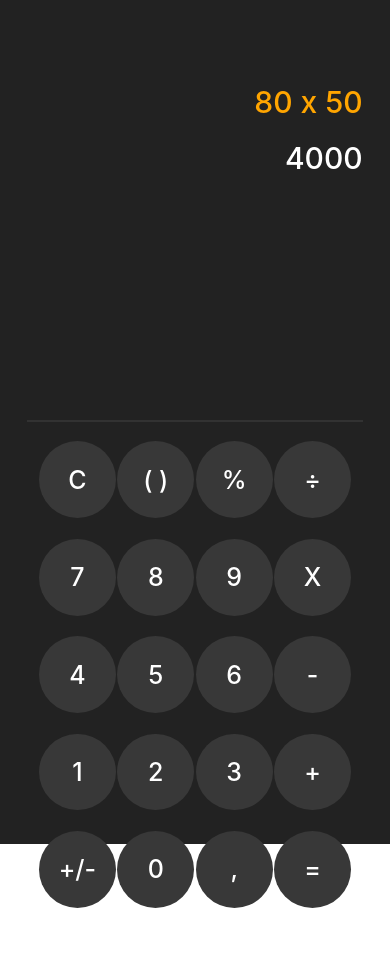
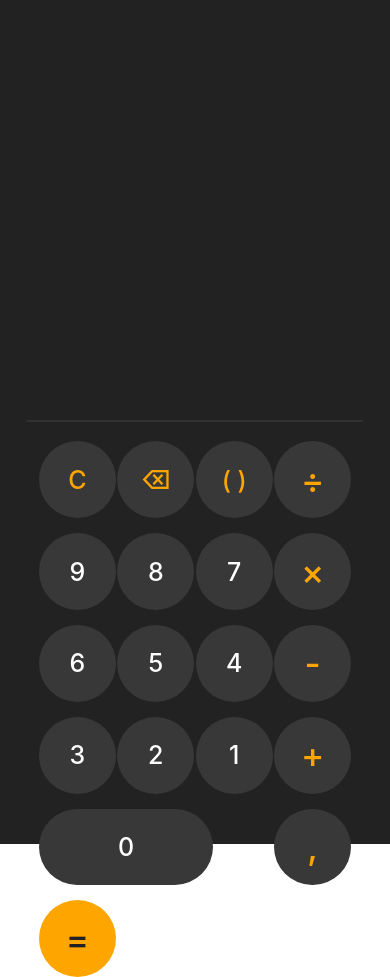
Before and after one commit to VicMartins5/Calculadora-React_Native, a React Native app: screen / in a window 390 px wide. Before the commit the page ends 928 px from the top, so only its background shows below. Built offline with nearby package versions, Linux system fonts and the light colour scheme.

Commit message:
Update App.js
Parte visual finalizada
Funções feitas:
* Apagar tudo
* Apagar último
* Adicionar números na tela
* Mostrar resultado básico (soma e subtração)

```diff
--- a/App.js
+++ b/App.js
@@ -5,99 +5,74 @@ import {
   View,
   Dimensions,
   TouchableOpacity,
+  TextInput
 } from 'react-native';
+import { useState } from "react";
 
 var height = Dimensions.get("window").height;
 var width = Dimensions.get("window").width;
 
 export default function App() {
+  const [operacao, setOperacao] = useState("")
+  const [resultado, setResultado] = useState("")
+  const AddOper = (valor) => {
+    setOperacao(operacao + valor);
+  }
+
+  const LimparOper = () => {
+    setOperacao("");
+    setResultado("");
+  }
+
+  const ApagarOper = () => {
+    setOperacao(operacao.slice(0, -1))
+    setResultado("");
+  }
+
+  const Result = () => {
+    var resul = eval(operacao)
+    setResultado(resul)
+  }
+
   return (
     <View style={styles.container}>
       <StatusBar style="light" />
       <View style={styles.calculadora}>
         <View
           style={styles.visor}>
-          <Text style={styles.texto}>80 x 50</Text>
-          <Text style={[styles.texto, {marginTop: 20, color: "white"}]}>4000</Text>
+          <TextInput
+            style={styles.texto}
+            value={operacao}
+            onChangeText={(text) => setOperacao(text)}
+            keyboardType={"numeric"}
+          />
+          <Text style={[styles.texto, {marginTop: 20, color: "white"}]}>{resultado}</Text>
         </View>
 
         <View style={styles.botoes_grupo}>
-          <TouchableOpacity style={styles.botoes}>
-            <Text style={styles.botoes_texto}>C</Text>
-          </TouchableOpacity>
-          <TouchableOpacity style={styles.botoes}>
-            <Text style={styles.botoes_texto}>( )</Text>
-          </TouchableOpacity>
-          <TouchableOpacity style={styles.botoes}>
-            <Text style={styles.botoes_texto}>%</Text>
-          </TouchableOpacity>
-          <TouchableOpacity style={styles.botoes}>
-            <Text style={styles.botoes_texto}>÷</Text>
-          </TouchableOpacity>
+          <TouchableOpacity onPress={LimparOper} style={styles.botoes}><Text style={[styles.botoes_texto, styles.botoes_texto_esp]}>C</Text></TouchableOpacity>
+          <TouchableOpacity onPress={ApagarOper} style={styles.botoes}><Text style={[styles.botoes_texto, styles.botoes_texto_esp]}>⌫</Text></TouchableOpacity>
+          <TouchableOpacity style={styles.botoes}><Text style={[styles.botoes_texto, styles.botoes_texto_esp]}>( )</Text></TouchableOpacity>
+          <TouchableOpacity onPress={() => AddOper(" ÷ ")} style={styles.botoes}><Text style={[styles.botoes_texto, styles.botoes_texto_esp, styles.botoes_texto_simb]}>÷</Text></TouchableOpacity>
 
-          <TouchableOpacity style={styles.botoes}>
-            <Text style={styles.botoes_texto}>7</Text>
-          </TouchableOpacity>
+          <TouchableOpacity onPress={() => AddOper("9")} style={styles.botoes}><Text style={styles.botoes_texto}>9</Text></TouchableOpacity>
+          <TouchableOpacity onPress={() => AddOper("8")} style={styles.botoes}><Text style={styles.botoes_texto}>8</Text></TouchableOpacity>
+          <TouchableOpacity onPress={() => AddOper("7")} style={styles.botoes}><Text style={styles.botoes_texto}>7</Text></TouchableOpacity>
+          <TouchableOpacity onPress={() => AddOper(" × ")} style={styles.botoes}><Text style={[styles.botoes_texto, styles.botoes_texto_esp, styles.botoes_texto_simb]}>×</Text></TouchableOpacity>
 
-          <TouchableOpacity style={styles.botoes}>
-            <Text style={styles.botoes_texto}>8</Text>
-          </TouchableOpacity>
+          <TouchableOpacity onPress={() => AddOper("6")} style={styles.botoes}><Text style={styles.botoes_texto}>6</Text></TouchableOpacity>
+          <TouchableOpacity onPress={() => AddOper("5")} style={styles.botoes}><Text style={styles.botoes_texto}>5</Text></TouchableOpacity>
+          <TouchableOpacity onPress={() => AddOper("4")} style={styles.botoes}><Text style={styles.botoes_texto}>4</Text></TouchableOpacity>
+          <TouchableOpacity onPress={() => AddOper(" - ")} style={styles.botoes}><Text style={[styles.botoes_texto, styles.botoes_texto_esp, styles.botoes_texto_simb]}>-</Text></TouchableOpacity>
 
-          <TouchableOpacity style={styles.botoes}>
-            <Text style={styles.botoes_texto}>9</Text>
-          </TouchableOpacity>
+          <TouchableOpacity onPress={() => AddOper("3")} style={styles.botoes}><Text style={styles.botoes_texto}>3</Text></TouchableOpacity>
+          <TouchableOpacity onPress={() => AddOper("2")} style={styles.botoes}><Text style={styles.botoes_texto}>2</Text></TouchableOpacity>
+          <TouchableOpacity onPress={() => AddOper("1")} style={styles.botoes}><Text style={styles.botoes_texto}>1</Text></TouchableOpacity>
+          <TouchableOpacity onPress={() => AddOper(" + ")} style={styles.botoes}><Text style={[styles.botoes_texto, styles.botoes_texto_esp, styles.botoes_texto_simb]}>+</Text></TouchableOpacity>
 
-          <TouchableOpacity style={styles.botoes}>
-            <Text style={styles.botoes_texto}>X</Text>
-          </TouchableOpacity>
-
-          <TouchableOpacity style={styles.botoes}>
-            <Text style={styles.botoes_texto}>4</Text>
-          </TouchableOpacity>
-
-          <TouchableOpacity style={styles.botoes}>
-            <Text style={styles.botoes_texto}>5</Text>
-          </TouchableOpacity>
-
-          <TouchableOpacity style={styles.botoes}>
-            <Text style={styles.botoes_texto}>6</Text>
-          </TouchableOpacity>
-
-          <TouchableOpacity style={styles.botoes}>
-            <Text style={styles.botoes_texto}>-</Text>
-          </TouchableOpacity>
-
-          <TouchableOpacity style={styles.botoes}>
-            <Text style={styles.botoes_texto}>1</Text>
-          </TouchableOpacity>
-
-          <TouchableOpacity style={styles.botoes}>
-            <Text style={styles.botoes_texto}>2</Text>
-          </TouchableOpacity>
-
-          <TouchableOpacity style={styles.botoes}>
-            <Text style={styles.botoes_texto}>3</Text>
-          </TouchableOpacity>
-
-          <TouchableOpacity style={styles.botoes}>
-            <Text style={styles.botoes_texto}>+</Text>
-          </TouchableOpacity>
-
-          <TouchableOpacity style={styles.botoes}>
-            <Text style={styles.botoes_texto}>+/-</Text>
-          </TouchableOpacity>
-
-          <TouchableOpacity style={styles.botoes}>
-            <Text style={styles.botoes_texto}>0</Text>
-          </TouchableOpacity>
-
-          <TouchableOpacity style={styles.botoes}>
-            <Text style={styles.botoes_texto}>,</Text>
-          </TouchableOpacity>
-
-          <TouchableOpacity style={styles.botoes}>
-            <Text style={styles.botoes_texto}>=</Text>
-          </TouchableOpacity>
+          <TouchableOpacity onPress={() => AddOper("0")} style={[styles.botoes, {    width: (height * .7) * .295,}]}><Text style={[styles.botoes_texto]}>0</Text></TouchableOpacity>
+          <TouchableOpacity onPress={() => AddOper(",")} style={styles.botoes}><Text style={[styles.botoes_texto, styles.botoes_texto_esp, styles.botoes_texto_simb]}>,</Text></TouchableOpacity>
+          <TouchableOpacity onPress={Result} style={[styles.botoes, styles.botoes_result]}><Text style={[styles.botoes_texto, styles.botoes_texto_result]}>=</Text></TouchableOpacity>
         </View>
       </View>
     </View>
@@ -148,7 +123,7 @@ const styles = StyleSheet.create({
     backgroundColor: "#383838",
     borderRadius: 100,
     height: (height * .7) * .13,
-    marginBottom: 10,
+    marginBottom: 15,
     justifyContent: "center"
   },
 
@@ -157,5 +132,23 @@ const styles = StyleSheet.create({
     color: "white",
     fontWeight: "500",
     textAlign: "center",
+  },
+
+  botoes_texto_simb: {
+    fontSize: 35,
+  },
+
+  botoes_texto_esp: {
+    color: "#ffa500"
+  },
+
+  botoes_result: {
+    backgroundColor: "#ffa500",
+    fontSize: 35,
+  },
+
+  botoes_texto_result: {
+    color: "#222222",
+    fontSize: 35,
   }
 });
```
